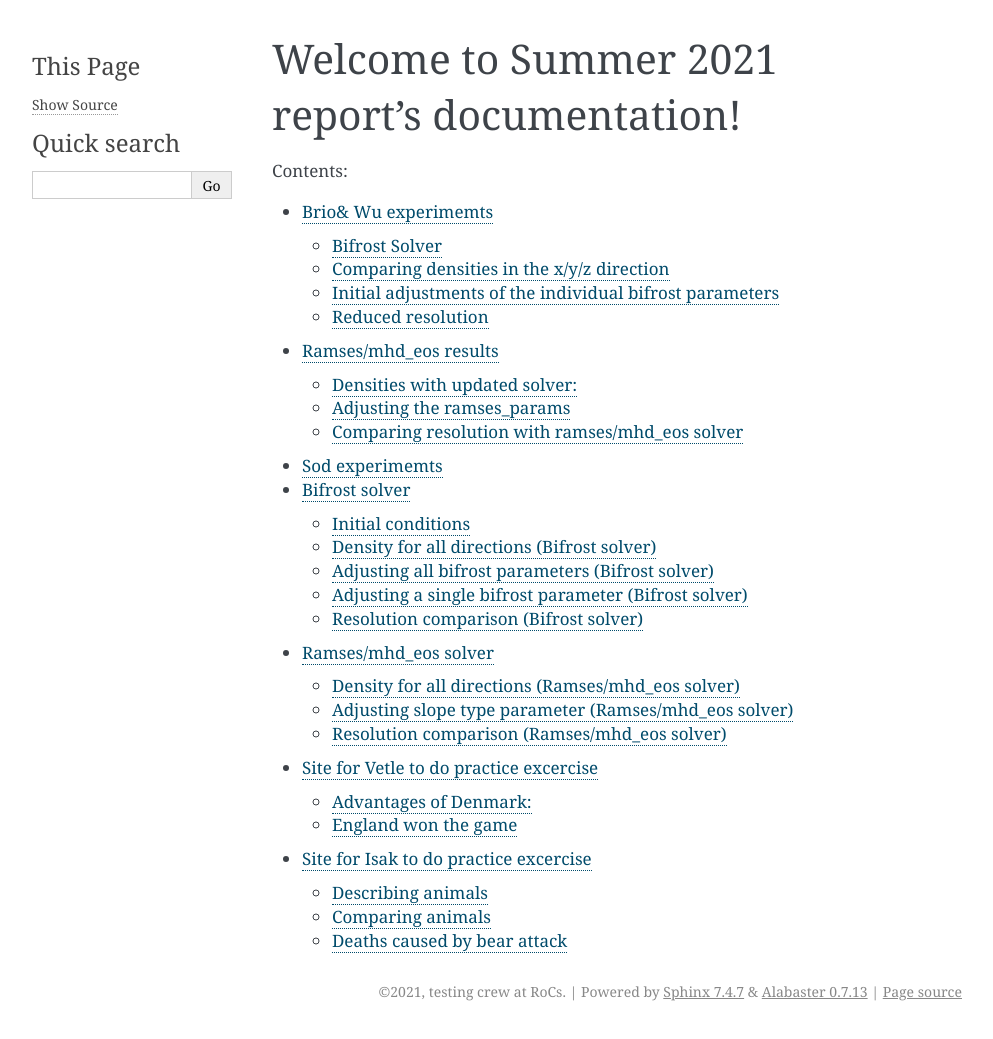
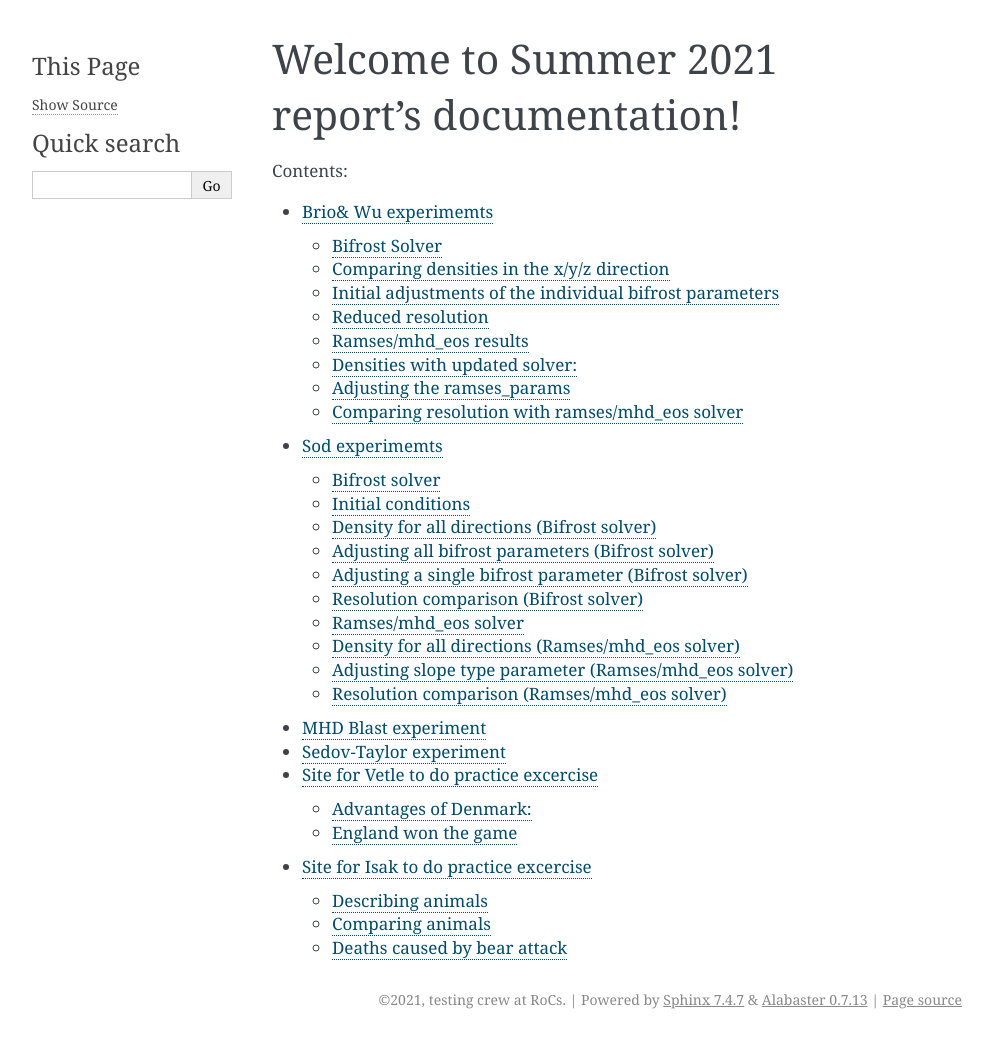
Before and after one commit to guadabsb15/summer_2021_report, a Sphinx documentation site: the page built from docs/source/index.rst, in a window 1280 px wide. Shown: the whole page, without its empty margins (148-1141 px from the left). Built offline with Sphinx 7.4.7, drawn with Linux system fonts in a browser that asks for light colours.

Commit message:
change ramses studies to subtitle and add sedov and blast files

```diff
--- a/docs/source/briowu.rst
+++ b/docs/source/briowu.rst
@@ -141,7 +141,7 @@ In the cartesian_params we use size=1 in the x-direction with dims=5. All previo
 
 
 Ramses/mhd_eos results
-======================
+----------------------
 
 We run the same experiment with the solver ramses/mhd_eos. The quantities listed in the tables above are unchanged.
 For this solver we set the ramses_params initially as:
--- a/docs/source/index.rst
+++ b/docs/source/index.rst
@@ -12,5 +12,7 @@ Welcome to Summer 2021 report's documentation!
 
    briowu
    sod
+   mhd_blast
+   sedov
    practiceV
    practiceI
--- /dev/null
+++ b/docs/source/mhd_blast.rst
@@ -0,0 +1,2 @@
+MHD Blast experiment
+====================
--- /dev/null
+++ b/docs/source/sedov.rst
@@ -0,0 +1,2 @@
+Sedov-Taylor experiment
+=======================
--- a/docs/source/sod.rst
+++ b/docs/source/sod.rst
@@ -4,7 +4,7 @@ Sod experimemts
 Here we will report the results of the Sod experiment
 
 Bifrost solver
-===============
+--------------
 First we are going to study the Sod experiment with the use of the Bifrost solver, that uses the initialBifrost parameters presented in the second table below.
 
 Initial conditions
@@ -113,7 +113,7 @@ In all previous verifications for the Sod problem in the x-direction, we have sp
 
 
 Ramses/mhd_eos solver
-=====================
+---------------------
 Now we want to study the same Sod experiment with the use of Ramses/mhd_eos solver. Here we want to analyze the density rho and hoizontal velocity ux in x-direction for different slope type parameters (&ramses_params). The default/unadjusted slope type parameter is
    * Unadjusted slope_type = 3.5
 
```
